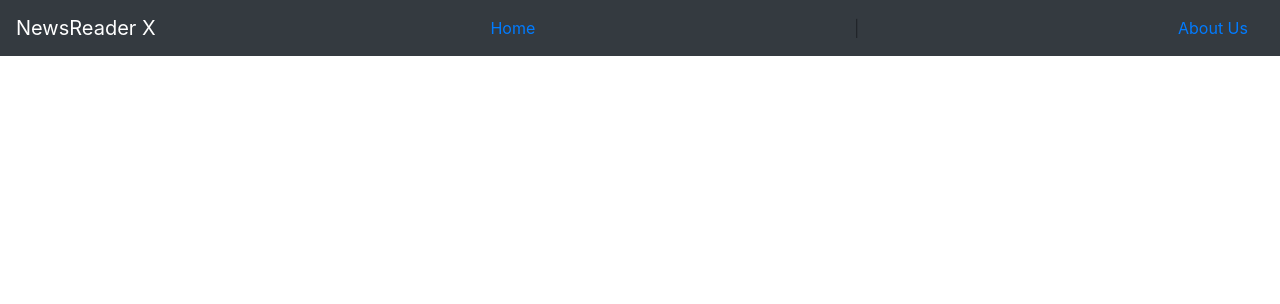
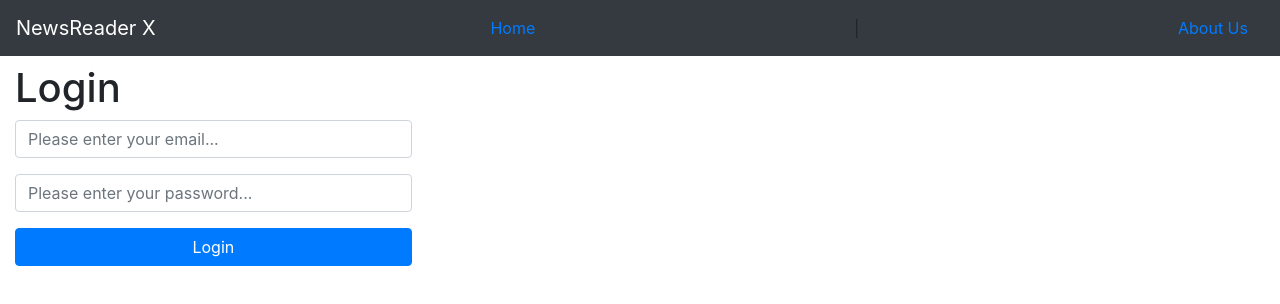
Before and after one commit to phagg/react-newsreaderx, a React (Create React App) app: page /login in a window 1280 px wide. Shown: the top 304 px of the page. Built offline with nearby package versions, Linux system fonts and the light colour scheme.

Commit message:
Add login page

```diff
--- /dev/null
+++ b/src/pages/login/index.js
@@ -0,0 +1,97 @@
+import React, { Component } from "react";
+
+import axios from "axios";
+
+const initialState = {
+  form: {
+    email: "",
+    password: ""
+  }
+};
+
+export default class Login extends Component {
+  constructor(props) {
+    super(props);
+
+    this.state = initialState;
+
+    this.handleChangeEmail = this.handleChangeEmail.bind(this);
+    this.handleChangePassword = this.handleChangePassword.bind(this);
+    this.handleLogin = this.handleLogin.bind(this);
+  }
+
+  handleChangeEmail(event) {
+    this.setState({
+      form: {
+        ...this.state.form,
+        email: event.target.value
+      }
+    });
+  }
+
+  handleChangePassword(event) {
+    this.setState({
+      form: {
+        ...this.state.form,
+        password: event.target.value
+      }
+    });
+  }
+
+  handleLogin(event) {
+    event.preventDefault();
+    console.log("form", this.state.form);
+
+    const url = "https://beta.stockzoom.com/api-token-auth/";
+    axios
+      .post(url, this.state.form)
+      .then(({ data }) => {
+        axios.defaults.headers.common["Authorization"] = `Bearer ${data.token}`;
+        axios.defaults.headers.post["Content-Type"] = "application/json";
+
+        const meUrl = "https://beta.stockzoom.com/api/v1/me/";
+        axios
+          .get(meUrl)
+          .then(({ data }) => console.log(data))
+          .catch(error => console.log(error));
+      })
+      .catch(error => console.log(error));
+  }
+
+  render() {
+    console.log("login state:", this.state);
+    return (
+      <div className="row">
+        <div className="col-md-4">
+          <h1>Login</h1>
+          <div className="form-group">
+            <input
+              type="email"
+              className="form-control"
+              value={this.state.form.email}
+              onChange={this.handleChangeEmail}
+              placeholder="Please enter your email..."
+            />
+          </div>
+          <div className="form-group">
+            <input
+              type="password"
+              className="form-control"
+              placeholder="Please enter your password..."
+              value={this.state.form.password}
+              onChange={this.handleChangePassword}
+            />
+          </div>
+          <div className="form-group">
+            <button
+              onClick={this.handleLogin}
+              className="btn btn-primary btn-block"
+            >
+              Login
+            </button>
+          </div>
+        </div>
+      </div>
+    );
+  }
+}
--- a/src/routes.js
+++ b/src/routes.js
@@ -4,10 +4,12 @@ import { Switch, Route } from "react-router-dom";
 
 import NewsParentContainer from "./shared/containers/NewsParentContainer";
 import AboutUs from "./pages/aboutus";
+import Login from "./pages/login";
 
 export default () => (
   <Switch>
     <Route exact path="/" component={NewsParentContainer} />
     <Route exact path="/aboutus" component={AboutUs} />
+    <Route exact path="/login" component={Login} />
   </Switch>
 );
```
